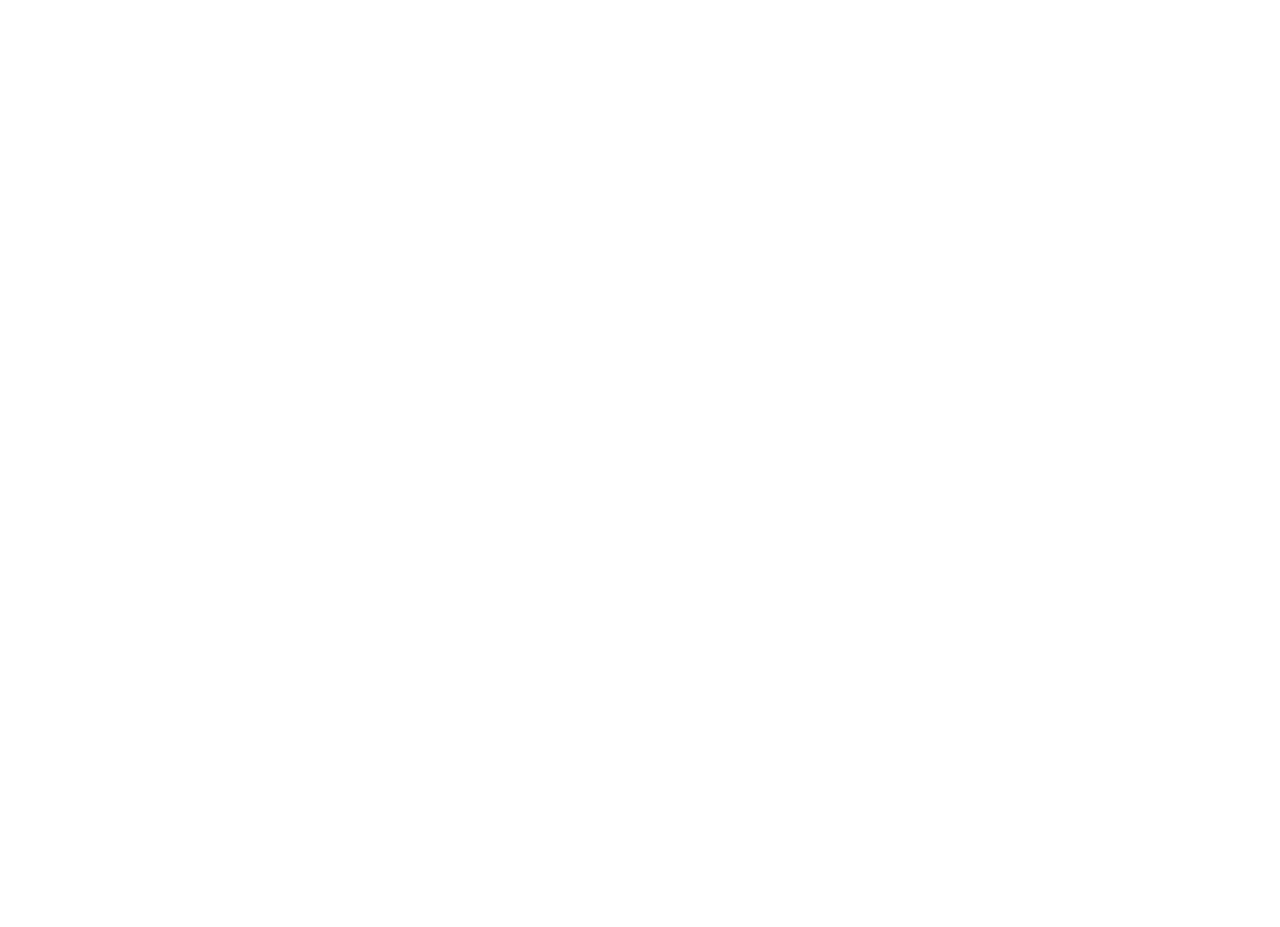
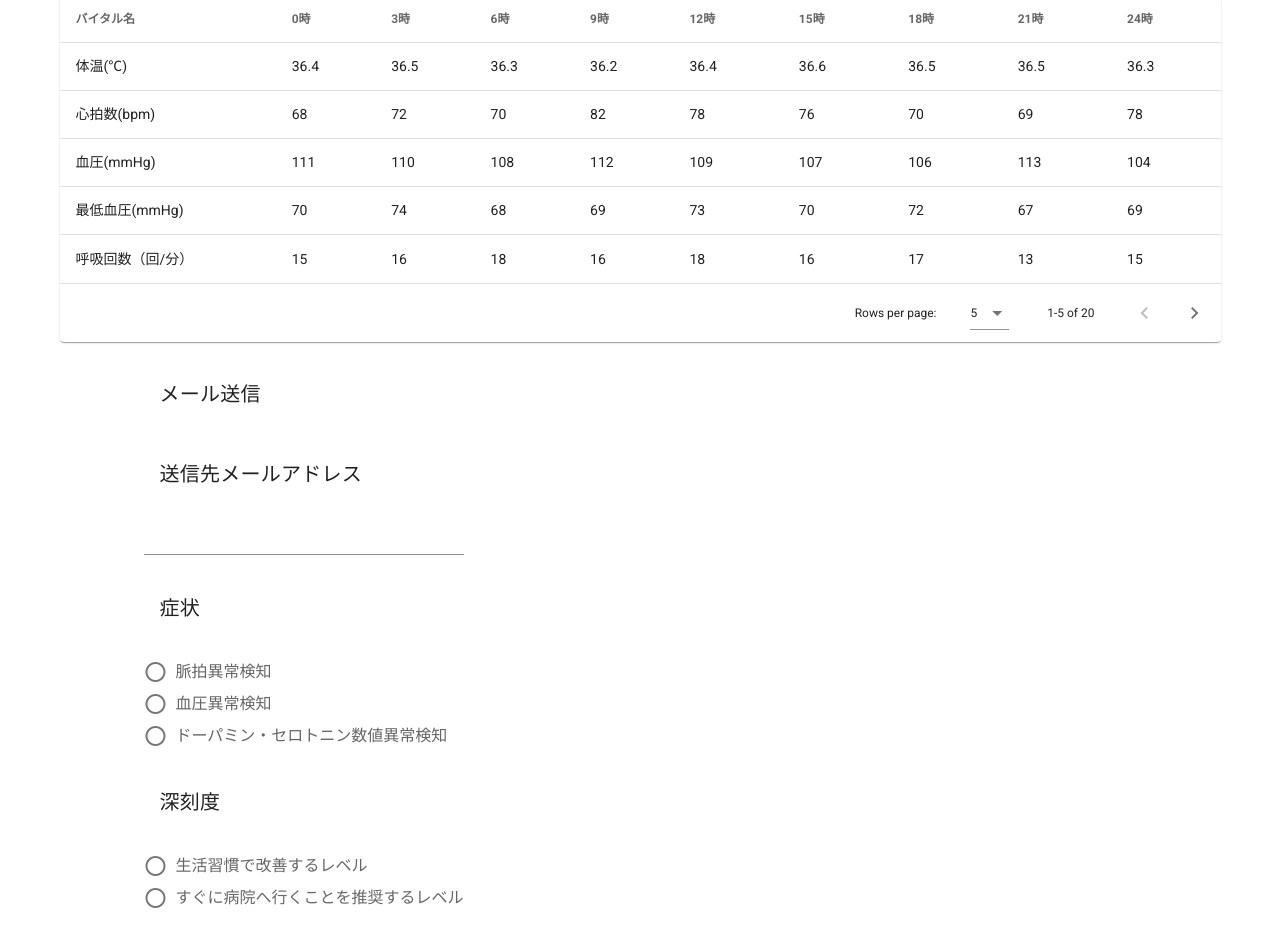
Before and after one commit to K-Fryxell/BID_Admin, a Vue app: page /user_details in a window 1280 px wide. Shown: the part 183-1110 px from the top of the page. Before the commit the page ends 800 px from the top, so only its background shows below. Built offline with nearby package versions, Linux system fonts and the light colour scheme.

Commit message:
add userDetails.vue

```diff
--- a/src/router/index.js
+++ b/src/router/index.js
@@ -9,6 +9,12 @@ const routes = [
     path: '/',
     name: 'Home',
     component: Home
+  },
+  {
+      path: '/user_details',
+      name: 'userDetails',
+      component: () =>
+          import('@/views/userDetails.vue')
   },
   // {
   //   path: '/about',
--- a/src/views/Home.vue
+++ b/src/views/Home.vue
@@ -1,10 +1,16 @@
 <template>
+    <v-container>
         <v-data-table
             :headers="headers"
             :items="desserts"
             :items-per-page="10"
             class="elevation-1"
-  ></v-data-table>
+        >
+            <template #item.action="{ item }">
+                <v-btn @click="onClickShow(item)" to="/user_details">表示</v-btn>
+            </template>
+        </v-data-table>
+    </v-container>
 </template>
 
 <script>
@@ -30,6 +36,7 @@
         { text: '血圧(mmHg)', value: 'bloodPressure'},
         { text: '最低血圧(mmHg)', value: 'minimumBloodPressure'},
         { text: 'ステータス', value: 'status' },
+        { text: '詳細', value: 'action' },
         ],
         desserts: [
         {
@@ -114,6 +121,6 @@
         },
         ],
     }
-  }
+},
 }
 </script>
--- /dev/null
+++ b/src/views/userDetails.vue
@@ -0,0 +1,359 @@
+<template>
+<v-container>
+    <v-card-title>ユーザ詳細</v-card-title>
+    <v-card-text>ユーザ１様</v-card-text>
+    <v-data-table
+    :headers="headers"
+    :items="desserts"
+    :items-per-page="5"
+    class="elevation-1"
+    ></v-data-table>
+
+    <!-- mail -->
+    <v-row class="mt-5 ml-12 pl-9">
+        <v-card-title>メール送信</v-card-title>
+    </v-row>
+    <v-row class="mt-10 ml-12 pl-12">
+        <v-form>
+            <v-row>
+                <v-card-title>
+                    送信先メールアドレス
+                </v-card-title>
+            </v-row>
+            <v-row>
+                <v-text-field
+                v-model="mailAddress"
+                :rules="mailAddress"
+                hint="メールアドレス"
+                required>
+                </v-text-field>
+            </v-row>
+            <v-row>
+                <v-card-title>
+                    症状
+                </v-card-title>
+            </v-row>
+            <v-row>
+                <v-radio-group
+                v-model="radioGroup"
+                column>
+                    <v-radio
+                        label="脈拍異常検知"
+                        value="heartRateAbnormal"
+                    ></v-radio>
+                    <v-radio
+                        label="血圧異常検知"
+                        value="bloodPressureAbnormal"
+                    ></v-radio>
+                    <v-radio
+                        label="ドーパミン・セロトニン数値異常検知"
+                        value="crimeIndexAbnormal"
+                    ></v-radio>
+                </v-radio-group>
+            </v-row>
+            <v-row>
+                <v-card-title>
+                    深刻度
+                </v-card-title>
+            </v-row>
+            <v-row>
+                <v-radio-group
+                v-model="radioGroup"
+                column>
+                    <v-radio
+                        label="生活習慣で改善するレベル"
+                        value="mild"
+                    ></v-radio>
+                    <v-radio
+                        label="すぐに病院へ行くことを推奨するレベル"
+                        value="severe"
+                    ></v-radio>
+                </v-radio-group>
+            </v-row>
+            <v-row justify="center" align="center" class="ma-0 pa-0 mt-2">
+                <v-btn
+                    dark
+                    style="background-color: grey"
+                    outlined
+                    rounded
+                    class="mr-4 white--text mb-5"
+                    width="120"
+                >
+                    送信
+                </v-btn>
+            </v-row>
+        </v-form>
+    </v-row>
+</v-container>
+</template>
+
+<script>
+export default {
+name: "Home",
+
+components: {},
+data() {
+    return {
+    headers: [
+        {
+        text: "バイタル名",
+        align: "start",
+        sortable: false,
+        value: "name",
+        },
+        { text: "0時", value: "oclock0" },
+        { text: "3時", value: "oclock3" },
+        { text: "6時", value: "oclock6" },
+        { text: "9時", value: "oclock9" },
+        { text: "12時", value: "oclock12" },
+        { text: "15時", value: "oclock15" },
+        { text: "18時", value: "oclock18" },
+        { text: "21時", value: "oclock21" },
+        { text: "24時", value: "oclock24" },
+    ],
+    desserts: [
+        {
+        name: "体温(℃)",
+        oclock0: "36.4",
+        oclock3: "36.5",
+        oclock6: "36.3",
+        oclock9: "36.2",
+        oclock12: "36.4",
+        oclock15: "36.6",
+        oclock18: "36.5",
+        oclock21: "36.5",
+        oclock24: "36.3",
+        },
+        {
+        name: "心拍数(bpm)",
+        oclock0: "68",
+        oclock3: "72",
+        oclock6: "70",
+        oclock9: "82",
+        oclock12: "78",
+        oclock15: "76",
+        oclock18: "70",
+        oclock21: "69",
+        oclock24: "78",
+        },
+        {
+        name: "血圧(mmHg)",
+        oclock0: "111",
+        oclock3: "110",
+        oclock6: "108",
+        oclock9: "112",
+        oclock12: "109",
+        oclock15: "107",
+        oclock18: "106",
+        oclock21: "113",
+        oclock24: "104",
+        },
+        {
+        name: "最低血圧(mmHg)",
+        oclock0: "70",
+        oclock3: "74",
+        oclock6: "68",
+        oclock9: "69",
+        oclock12: "73",
+        oclock15: "70",
+        oclock18: "72",
+        oclock21: "67",
+        oclock24: "69",
+        },
+        {
+        name: "呼吸回数（回/分）",
+        oclock0: "15",
+        oclock3: "16",
+        oclock6: "18",
+        oclock9: "16",
+        oclock12: "18",
+        oclock15: "16",
+        oclock18: "17",
+        oclock21: "13",
+        oclock24: "15",
+        },
+        {
+        name: "意識レベル",
+        oclock0: "0",
+        oclock3: "0",
+        oclock6: "0",
+        oclock9: "0",
+        oclock12: "0",
+        oclock15: "0",
+        oclock18: "0",
+        oclock21: "0",
+        oclock24: "0",
+        },
+        {
+        name: "ビタミンA(μg)",
+        oclock0: "268",
+        oclock3: "278",
+        oclock6: "266",
+        oclock9: "286",
+        oclock12: "265",
+        oclock15: "280",
+        oclock18: "254",
+        oclock21: "262",
+        oclock24: "252",
+        },
+        {
+        name: "ビタミンB1(mg)",
+        oclock0: "0.8",
+        oclock3: "0.9",
+        oclock6: "1.1",
+        oclock9: "0.7",
+        oclock12: "0.8",
+        oclock15: "0.7",
+        oclock18: "0.6",
+        oclock21: "0.7",
+        oclock24: "1.2",
+        },
+        {
+        name: "ビタミンB2(mg)",
+        oclock0: "0.6",
+        oclock3: "0.7",
+        oclock6: "0.7",
+        oclock9: "1.2",
+        oclock12: "1.1",
+        oclock15: "0.8",
+        oclock18: "0.9",
+        oclock21: "0.8",
+        oclock24: "1.1",
+        },
+        {
+        name: "ビタミンC(mg)",
+        oclock0: "69",
+        oclock3: "56",
+        oclock6: "76",
+        oclock9: "40",
+        oclock12: "55",
+        oclock15: "65",
+        oclock18: "63",
+        oclock21: "57",
+        oclock24: "58",
+        },
+        {
+        name: "ビタミンD(ng/mL)",
+        oclock0: "36",
+        oclock3: "39",
+        oclock6: "25",
+        oclock9: "43",
+        oclock12: "36",
+        oclock15: "38",
+        oclock18: "32",
+        oclock21: "27",
+        oclock24: "39",
+        },
+        {
+        name: "ビタミンk1(ng/mL)",
+        oclock0: "0.15",
+        oclock3: "0.18",
+        oclock6: "0.17",
+        oclock9: "0.22",
+        oclock12: "0.21",
+        oclock15: "0.18",
+        oclock18: "0.17",
+        oclock21: "0.19",
+        oclock24: "0.24",
+        },
+        {
+        name: "鉄(μg/dL)",
+        oclock0: "97",
+        oclock3: "108",
+        oclock6: "101",
+        oclock9: "126",
+        oclock12: "87",
+        oclock15: "109",
+        oclock18: "138",
+        oclock21: "107",
+        oclock24: "123",
+        },
+        {
+        name: "亜鉛(μg/dL)",
+        oclock0: "79",
+        oclock3: "80",
+        oclock6: "90",
+        oclock9: "120",
+        oclock12: "110",
+        oclock15: "107",
+        oclock18: "98",
+        oclock21: "124",
+        oclock24: "115",
+        },
+        {
+        name: "胴(μg/dL",
+        oclock0: "85",
+        oclock3: "121",
+        oclock6: "117",
+        oclock9: "92",
+        oclock12: "124",
+        oclock15: "108",
+        oclock18: "98",
+        oclock21: "82",
+        oclock24: "79",
+        },
+        {
+        name: "タンパク質(g/dL)",
+        oclock0: "6.7",
+        oclock3: "8.1",
+        oclock6: "7.2",
+        oclock9: "7.3",
+        oclock12: "6.9",
+        oclock15: "7.9",
+        oclock18: "7.5",
+        oclock21: "7.1",
+        oclock24: "7.3",
+        },
+        {
+        name: "中性脂肪(mg/dl)",
+        oclock0: "127",
+        oclock3: "112",
+        oclock6: "108",
+        oclock9: "128",
+        oclock12: "138",
+        oclock15: "103",
+        oclock18: "121",
+        oclock21: "119",
+        oclock24: "116",
+        },
+        {
+        name: "カルシウム(mg/dL)",
+        oclock0: "8.8",
+        oclock3: "9.1",
+        oclock6: "9.2",
+        oclock9: "10.1",
+        oclock12: "9.8",
+        oclock15: "8.9",
+        oclock18: "9.4",
+        oclock21: "9.9",
+        oclock24: "10.2",
+        },
+        {
+        name: "総コレステロール(mg/dL)",
+        oclock0: "190",
+        oclock3: "211",
+        oclock6: "187",
+        oclock9: "183",
+        oclock12: "172",
+        oclock15: "193",
+        oclock18: "182",
+        oclock21: "178",
+        oclock24: "186",
+        },
+        {
+        name: "LDLコレステロール(mg/dL)",
+        oclock0: "138",
+        oclock3: "121",
+        oclock6: "129",
+        oclock9: "132",
+        oclock12: "123",
+        oclock15: "134",
+        oclock18: "128",
+        oclock21: "132",
+        oclock24: "125",
+        },
+    ],
+    };
+},
+};
+</script>
```
Lines whose indentation alone changed are shown as unchanged.
